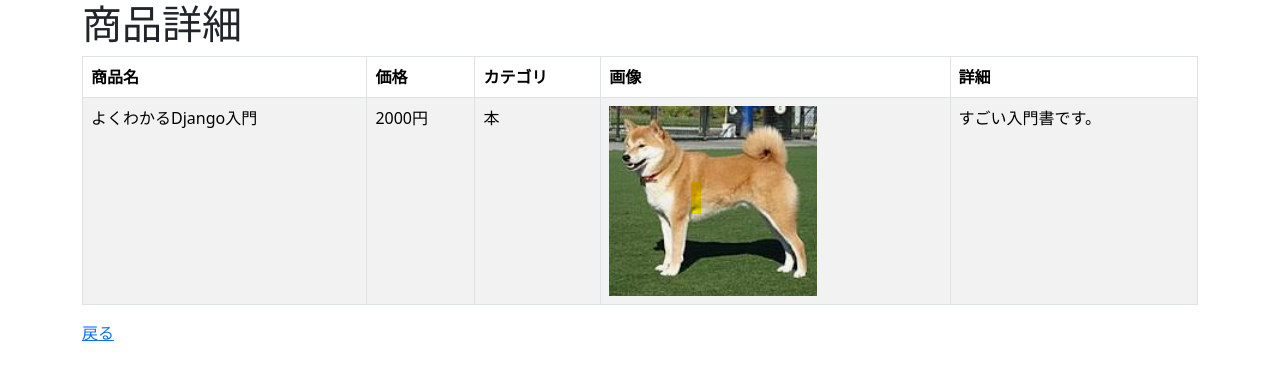
After one commit to noririn27/django-basic-kadai, a Django app: page /crud/detail/1 in a window 1280 px wide. The commit adds this page. Shown: the top 380 px of the page. Run offline with Django 5.2, Linux system fonts and the light colour scheme; data comes from the database, SQL or seed files in the repository; both versions use the stored data as it was after the commit.

Commit message:
kadai_012完成版追加

```diff
--- a/kadai_012/crud/models.py
+++ b/kadai_012/crud/models.py
@@ -13,6 +13,7 @@ class Product(models.Model): # 商品一覧のクラス
   price = models.PositiveIntegerField() # 値段（正の整数）
   category = models.ForeignKey(Category, on_delete=models.CASCADE) # カテゴリークラスとのリレーション（1:多の、多側にリレーション設定を書くのでProductに書いている）on_delete=はカテゴリーが削除されたときの処理で、models.CASCADEは属する商品も一緒に削除するという設定。
   img = models.ImageField(blank=True, default='noImage.png') # 画像を追加するとき、画像なしで追加可能（blank=True）、そのときはnoImage.pngが適用されるよ
+  detail = models.TextField(blank=True, null=True)
 
   def __str__(self): # 自分の名前を表示するときの設定
     return self.name # その名前を表示（djangoではデフォルトでこれがobject(〇)でreturnするようになっている）
--- /dev/null
+++ b/kadai_012/crud/templates/crud/product_detail.html
@@ -0,0 +1,28 @@
+{% extends "base.html" %}
+
+{% block title %}商品詳細{% endblock %}
+
+{% block content %}
+<h1>商品詳細</h1>
+<table class="table table-striped table-hover table-bordered">
+  <thead>
+    <tr>
+      <th>商品名</th>
+      <th>価格</th>
+      <th>カテゴリ</th>
+      <th>画像</th>
+      <th>詳細</th>
+    </tr>
+  </thead>
+
+  <tr>
+    <td>{{ product.name }}</td>
+    <td>{{ product.price }}円</td>
+    <td>{{ product.category }}</td>
+    <td><img src="{{ product.img.url }}" style="width:80px height:auto;"></td>
+    <td>{{ product.detail }}</td>
+  </tr>
+
+</table>
+<a href="{% url 'list' %}">戻る</a>
+{% endblock %}
--- a/kadai_012/crud/templates/crud/product_list.html
+++ b/kadai_012/crud/templates/crud/product_list.html
@@ -24,6 +24,7 @@
     <td>{{ product.category }}</td>
     <td><img src="{{ product.img.url }}" style="width:80px height:auto;"></td>
     <td>
+      <button class="btn btn-primary" onclick="location.href='{% url 'detail' pk=product.pk %}'">詳細</button>
       <button class="btn btn-primary" onclick="location.href='{% url 'edit' pk=product.pk %}'">編集</button>
       <button class="btn btn-danger" onclick="location.href='{% url 'delete' pk=product.pk %}'">削除</button>
     </td>
--- a/kadai_012/crud/views.py
+++ b/kadai_012/crud/views.py
@@ -1,5 +1,5 @@
 from django.shortcuts import render
-from django.views.generic import TemplateView, ListView
+from django.views.generic import TemplateView, ListView, DetailView
 from django.views.generic.edit import CreateView, UpdateView, DeleteView
 from .models import Product
 from django.urls import reverse_lazy
@@ -32,3 +32,8 @@ class ProductDeleteView(DeleteView): # 削除に特化したクラス
   model = Product
   success_url = reverse_lazy('list') # 削除時に遷移するURL、listから逆引きしてね。クラスの読み込み時点では、urls.pyが未だ完全に読み込まれていないため、reverse('list')だとエラーになる。lazyを付けることで遅延評価して、タイムラグによるエラーを防ぐ。
   # template_name = デフォルトでproduct_confirm_delete.html
+
+class ProductDetailView(DetailView):
+  model = Product
+  # template_name_suffix = '_detail'
+  # fields = '__all__'
--- a/kadai_012/myproject/urls.py
+++ b/kadai_012/myproject/urls.py
@@ -28,6 +28,7 @@ urlpatterns = [
     path('crud/edit/<int:pk>', views.ProductUpdateView.as_view(), name="edit"),
     # <int:pk>の部分は商品のIDが入る。
     path('crud/delete/<int:pk>', views.ProductDeleteView.as_view(), name="delete"),
+    path('crud/detail/<int:pk>', views.ProductDetailView.as_view(), name="detail")
 ]
 
 if settings.DEBUG:
```
Also changed, not shown: kadai_012/crud/migrations/0005_product_detail.py (added), kadai_012/db.sqlite3.
